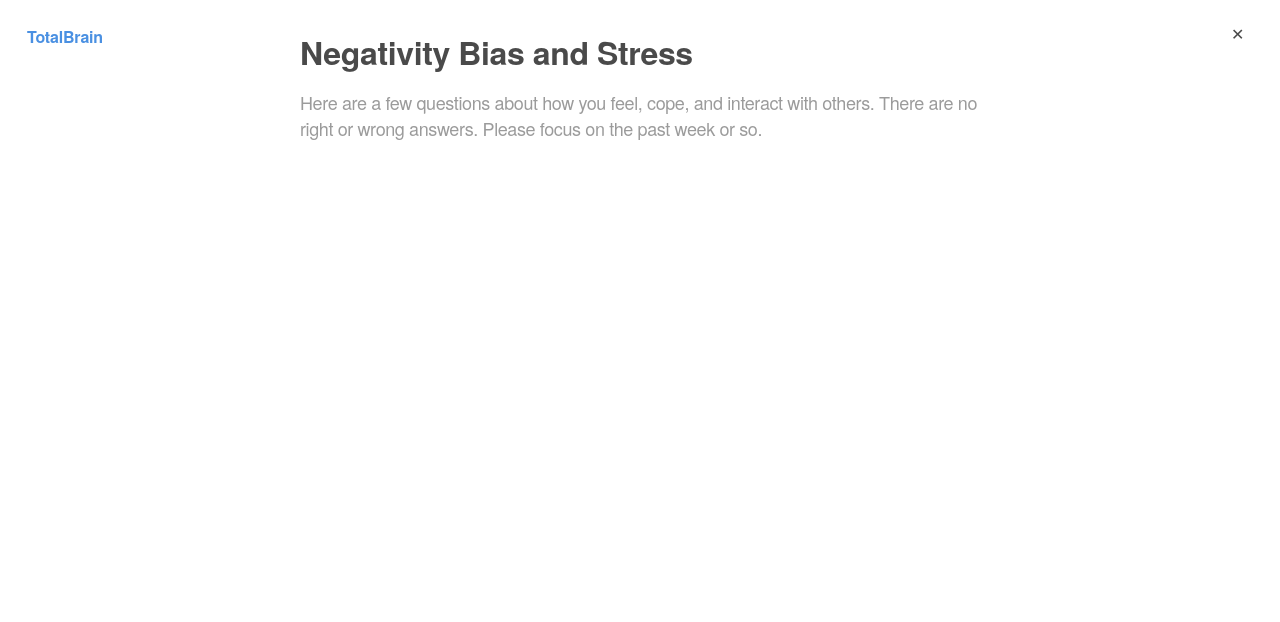
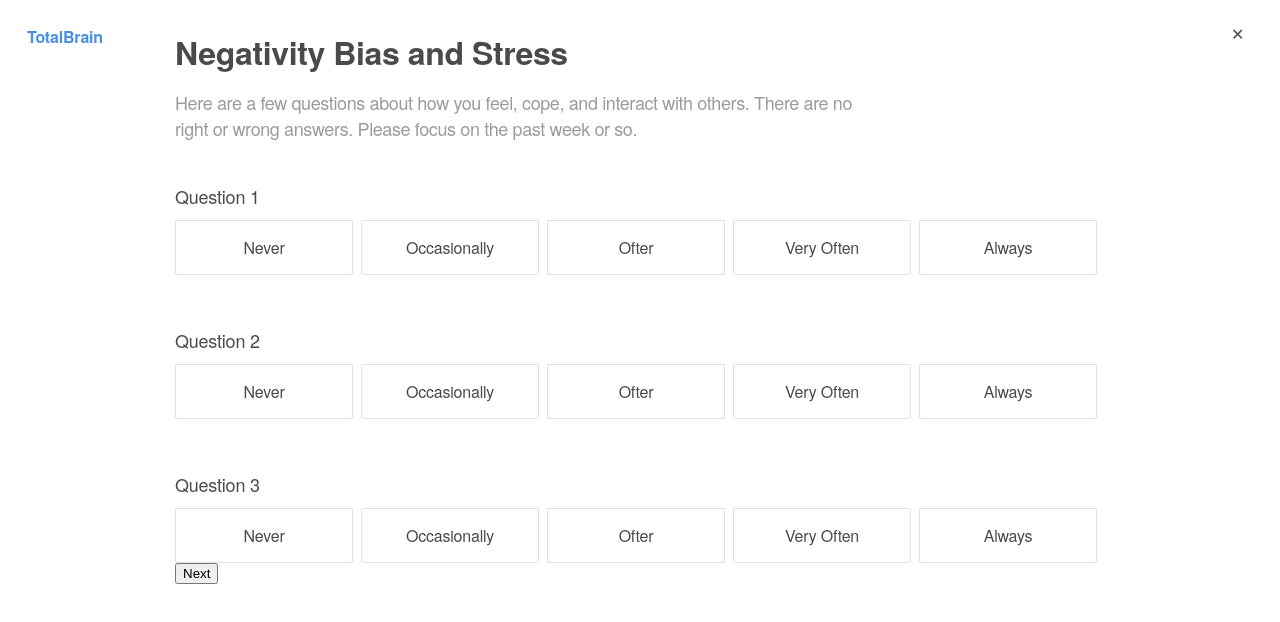
Before and after one commit to mo-sharif/Multi-step-react-form, a React app: page /assess in a window 1280 px wide. Shown: the top 622 px of the page. Built offline with nearby package versions, Linux system fonts and the light colour scheme; the HTML template or start-up script is replaced by a standard one.

Commit message:
Add  form components and button styling

```diff
--- a/package.json
+++ b/package.json
@@ -18,6 +18,7 @@
     "react-router-dom": "^4.0.0",
     "redux": "^3.7.2",
     "redux-devtools-extension": "^2.13.8",
+    "redux-form": "^8.2.4",
     "redux-thunk": "^2.3.0"
   },
   "devDependencies": {
--- a/src/app.jsx
+++ b/src/app.jsx
@@ -7,7 +7,7 @@ class App extends Component {
 			<div className="flex-container">
 				<div className="row">
 					<div className="flex-item">
-						<Link to="assess" className="cardButton">
+						<Link to="assess" className="cardButton hover-shadow-effect">
 							START YOUR CHECK-UP
 						</Link>
 					</div>
--- a/src/components/form/formBody/formBody.js
+++ b/src/components/form/formBody/formBody.js
@@ -1,6 +1,29 @@
 import React from "react";
+import FormFirstPage from "../formFirstPage/formFirstPage";
+import FormSecondPage from "../formSecondPage/formSecondPage";
+import FormThirdPage from "../formThirdPage/formThirdPage";
+
+import PropTypes from "prop-types";
+
 class FormBody extends React.Component {
+	constructor(props) {
+		super(props);
+		this.nextPage = this.nextPage.bind(this);
+		this.previousPage = this.previousPage.bind(this);
+		this.state = {
+			page: 1
+		};
+	}
+	nextPage() {
+		this.setState({ page: this.state.page + 1 });
+	}
+
+	previousPage() {
+		this.setState({ page: this.state.page - 1 });
+	}
 	render() {
+		const { onSubmit } = this.props;
+		const { page } = this.state;
 		return (
 			<div>
 				<h1 className={"title"}>Negativity Bias and Stress</h1>
@@ -9,8 +32,28 @@ class FormBody extends React.Component {
 					others. There are no right or wrong answers. Please focus on the past
 					week or so.
 				</p>
+				<div>
+					{page === 1 && <FormFirstPage onSubmit={this.nextPage} />}
+					{page === 2 && (
+						<FormSecondPage
+							previousPage={this.previousPage}
+							onSubmit={this.nextPage}
+						/>
+					)}
+					{page === 3 && (
+						<FormThirdPage
+							previousPage={this.previousPage}
+							onSubmit={onSubmit}
+						/>
+					)}
+				</div>
 			</div>
 		);
 	}
 }
+
+FormBody.propTypes = {
+	onSubmit: PropTypes.func.isRequired
+};
+
 export default FormBody;
--- /dev/null
+++ b/src/components/form/formFirstPage/formFirstPage.js
@@ -0,0 +1,40 @@
+import React from "react";
+import { Field, reduxForm } from "redux-form";
+import renderField from "../renderField/renderField";
+
+const FormFirstPage = props => {
+	const { handleSubmit } = props;
+	return (
+		<form onSubmit={handleSubmit}>
+			<Field
+				name="question1"
+				type="radio"
+				component={renderField}
+				label="Question 1"
+			/>
+			<Field
+				name="question2"
+				type="radio"
+				component={renderField}
+				label="Question 2"
+			/>
+			<Field
+				name="question3"
+				type="radio"
+				component={renderField}
+				label="Question 3"
+			/>
+			<div>
+				<button type="submit" className="next">
+					Next
+				</button>
+			</div>
+		</form>
+	);
+};
+
+export default reduxForm({
+	form: "form", // <------ same form name
+	destroyOnUnmount: false, // <------ preserve form data
+	forceUnregisterOnUnmount: true // <------ unregister fields on unmount
+})(FormFirstPage);
--- /dev/null
+++ b/src/components/form/formSecondPage/formSecondPage.js
@@ -0,0 +1,46 @@
+import React from "react";
+import { Field, reduxForm } from "redux-form";
+import renderField from "../renderField/renderField";
+
+const renderError = ({ meta: { touched, error } }) =>
+	touched && error ? <span>{error}</span> : false;
+
+const FormSecondPage = props => {
+	const { handleSubmit, previousPage } = props;
+	return (
+		<form onSubmit={handleSubmit}>
+			<Field
+				name="question4"
+				type="radio"
+				component={renderField}
+				label="Question 4"
+			/>
+			<Field
+				name="question5"
+				type="radio"
+				component={renderField}
+				label="Question 5"
+			/>
+			<Field
+				name="question6"
+				type="radio"
+				component={renderField}
+				label="Question 6"
+			/>
+			<div>
+				<button type="button" className="previous" onClick={previousPage}>
+					Previous
+				</button>
+				<button type="submit" className="next">
+					Next
+				</button>
+			</div>
+		</form>
+	);
+};
+
+export default reduxForm({
+	form: "form", //Form name is same
+	destroyOnUnmount: false,
+	forceUnregisterOnUnmount: true // <------ unregister fields on unmount
+})(FormSecondPage);
--- /dev/null
+++ b/src/components/form/formThirdPage/formThirdPage.js
@@ -0,0 +1,42 @@
+import React from "react";
+import { Field, reduxForm } from "redux-form";
+import renderField from "../renderField/renderField";
+
+const FormThirdPage = props => {
+	const { handleSubmit, pristine, previousPage, submitting } = props;
+	return (
+		<form onSubmit={handleSubmit}>
+			<Field
+				name="question7"
+				type="radio"
+				component={renderField}
+				label="Question 7"
+			/>
+			<Field
+				name="question8"
+				type="radio"
+				component={renderField}
+				label="Question 8"
+			/>
+			<Field
+				name="question9"
+				type="radio"
+				component={renderField}
+				label="Question 9"
+			/>
+			<div>
+				<button type="button" className="previous" onClick={previousPage}>
+					Previous
+				</button>
+				<button type="submit" disabled={pristine || submitting}>
+					Submit
+				</button>
+			</div>
+		</form>
+	);
+};
+export default reduxForm({
+	form: "form", //Form name is same
+	destroyOnUnmount: false,
+	forceUnregisterOnUnmount: true // <------ unregister fields on unmount
+})(FormThirdPage);
--- /dev/null
+++ b/src/components/form/renderField/renderField.js
@@ -0,0 +1,21 @@
+import React from "react";
+const options = ["Never", "Occasionally", "Ofter", "Very Often", "Always"];
+
+const renderField = ({ name, label, type, meta: { touched, error } }) => (
+	<div>
+		<h2 className="question">{label}</h2>
+		<div className="radio-toolbar">
+			{options.map((element, index) => (
+				<div key={index}>
+					<input type={type} id={element + label} name={label} />
+					<label htmlFor={element + label}>
+						<div className="label-font">{element}</div>
+					</label>
+				</div>
+			))}
+			{touched && error && <span>{error}</span>}
+		</div>
+	</div>
+);
+
+export default renderField;
--- a/src/containers/form/form.jsx
+++ b/src/containers/form/form.jsx
@@ -19,6 +19,9 @@ let mapDispatchToProps = dispatch => ({
 const mapStateToProps = state => ({ ...state });
 
 class Form extends Component {
+	result(values) {
+		console.log("result is", values);
+	};
 	welcomeAction() {
 		this.props.welcomeAction();
 	}
@@ -29,7 +32,7 @@ class Form extends Component {
 					<FormHeader />
 				</div>
 				<div className="row">
-					<FormBody />
+					<FormBody onSubmit={this.result} />
 				</div>
 			</div>
 		);
--- a/src/reducers/rootReducer.js
+++ b/src/reducers/rootReducer.js
@@ -1,5 +1,9 @@
 import { combineReducers } from "redux";
 import welcomeReducer from "./welcomeReducer";
+import { reducer as formReducer } from 'redux-form'
+
+
 export default combineReducers({
-	welcomeReducer
+	welcomeReducer,
+	form: formReducer
 });
--- a/src/sass/main.scss
+++ b/src/sass/main.scss
@@ -8,7 +8,7 @@ body,
 	.logo {
 		position: absolute;
 		left: 27px;
-        top:  25px;
+		top: 25px;
 		width: 76px;
 		height: 19px;
 		font-family: HelveticaNeue;
@@ -21,13 +21,13 @@ body,
 		text-align: left;
 		color: #4a90e2;
 	}
-    .close{
+	.close {
 		position: absolute;
 		right: 27px;
-        top:  25px;
+		top: 25px;
 		width: 22px;
 		height: 22px;
-        color:#4a4a4a;
+		color: #4a4a4a;
 	}
 }
 .title {
@@ -83,11 +83,6 @@ body,
 	.cardButton {
 		border-radius: 8px;
 		background: white;
-		box-shadow: 0px 0px 51px 0px rgba(0, 0, 0, 0.08),
-			0px 6px 18px 0px rgba(0, 0, 0, 0.05);
-		transition: transform 0.35s cubic-bezier(0.4, 0, 0.2, 1),
-			box-shadow 0.35s cubic-bezier(0.4, 0, 0.2, 1);
-        transform: translateY(0px);
 		font-family: HelveticaNeue;
 		font-size: 32px;
 		font-weight: bold;
@@ -98,6 +93,73 @@ body,
 		color: #4a4a4a;
 		text-decoration: none;
 		padding: 20px;
+	}
+}
+
+.radio-toolbar {
+	display: flex;
+	justify-content: space-between;
+}
+
+.radio-toolbar input[type="radio"] {
+	display: none;
+}
+
+.radio-toolbar label {
+	display: inline-block;
+	padding: 15px 20px;
+	width: 136px;
+	margin-right: 8px;
+	border-radius: 2px;
+	border: solid 1px #e1e1e1;
+	background-color: #ffffff;
+	.label-font {
+		font-family: HelveticaNeue;
+		font-size: 16px;
+		font-weight: 500;
+		font-style: normal;
+		font-stretch: normal;
+		line-height: normal;
+		letter-spacing: -0.2px;
+		text-align: center;
+		color: #4a4a4a;
+	}
+}
+
+.radio-toolbar label:hover {
+	box-shadow: 0px 0px 114px 0px rgba(0, 0, 0, 0.08),
+		0px 30px 25px 0px rgba(0, 0, 0, 0.05);
+	transform: translateY(-5px);
+}
+
+.radio-toolbar input[type="radio"]:checked + label {
+	cursor: pointer;
+	box-shadow: 0px 0px 114px 0px rgba(0, 0, 0, 0.08),
+		0px 30px 25px 0px rgba(0, 0, 0, 0.05);
+	transform: translateY(-5px);
+}
+
+.question {
+	width: 315px;
+	height: 22px;
+	font-family: HelveticaNeue;
+	font-size: 18px;
+	font-weight: 500;
+	font-style: normal;
+	font-stretch: normal;
+	line-height: normal;
+	letter-spacing: -0.22px;
+	text-align: left;
+	color: #4a4a4a;
+	margin-top: 52px;
+}
+
+.hover-shadow-effect {
+	box-shadow: 0px 0px 51px 0px rgba(0, 0, 0, 0.08),
+		0px 6px 18px 0px rgba(0, 0, 0, 0.05);
+	transition: transform 0.35s cubic-bezier(0.4, 0, 0.2, 1),
+		box-shadow 0.35s cubic-bezier(0.4, 0, 0.2, 1);
+	transform: translateY(0px);
 	&:hover {
 		cursor: pointer;
 		box-shadow: 0px 0px 114px 0px rgba(0, 0, 0, 0.08),
@@ -106,4 +168,3 @@ body,
 		color: #1890ff;
 	}
 }
-}
--- a/src/store.js
+++ b/src/store.js
@@ -3,7 +3,9 @@ import thunk from "redux-thunk";
 import rootReducer from "./reducers/rootReducer";
 import { composeWithDevTools } from "redux-devtools-extension";
 
-export default function configureStore(initialState = {welcomeReducer: 'hello'}) {
+export default function configureStore(
+	initialState = {  questions: ["Question 1", "Question 2", "Question 3"]}
+) {
 	return createStore(
 		rootReducer,
 		initialState,
```
Also changed, not shown: 1 other file (tests, documents, lock files or other folders). Lines whose indentation alone changed are shown as unchanged.
